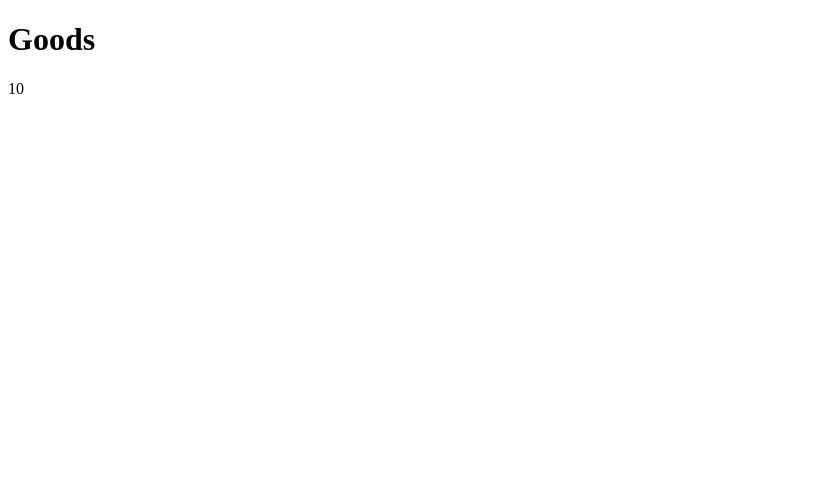
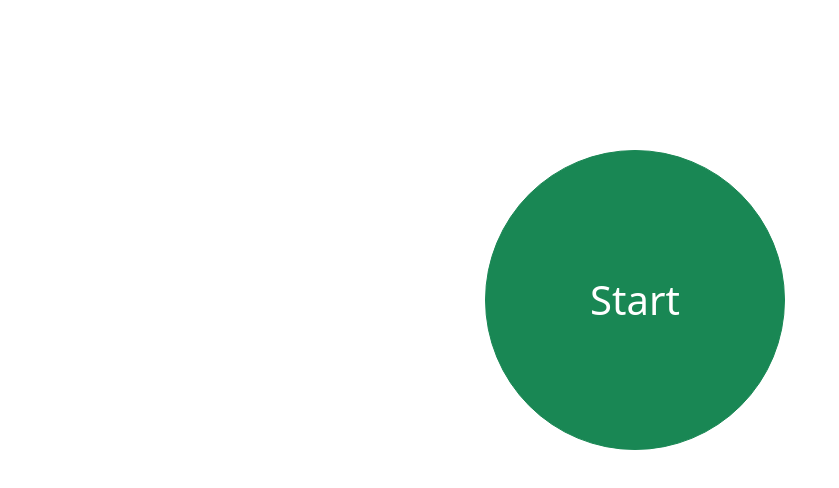
Before and after one commit to mate-academy/react_list-of-goods, a React (Create React App) app: page / in a window 1280 px wide. Shown: the top 488 px of the page, without its empty margins (0-839 px from the left). Built offline with nearby package versions, Linux system fonts and the light colour scheme.

Commit message:
solution

```diff
--- a/public/index.html
+++ b/public/index.html
@@ -4,6 +4,7 @@
     <meta charset="utf-8" />
     <meta name="viewport" content="width=device-width, initial-scale=1" />
     <title>Static list of todos</title>
+    <link href="https://cdn.jsdelivr.net/npm/bootstrap@5.1.1/dist/css/bootstrap.min.css" rel="stylesheet" integrity="sha384-F3w7mX95PdgyTmZZMECAngseQB83DfGTowi0iMjiWaeVhAn4FJkqJByhZMI3AhiU" crossorigin="anonymous">
   </head>
   <body>
     <div id="root"></div>
--- /dev/null
+++ b/src/App.scss
@@ -0,0 +1,31 @@
+.App {
+  display: flex;
+  justify-content: center;
+
+  &__list {
+    padding: 50px;
+  }
+
+  &__start {
+    position: relative;
+    transform: translate(0, 50%);
+    width: 300px;
+    height: 300px;
+
+    border-radius: 100%;
+
+    &--font {
+      font-size: 40px;
+    }
+  }
+}
+
+.card {
+  width: 20rem;
+  margin-bottom: 10px;
+}
+
+.btn {
+  margin-right: 10px;
+  margin-bottom: 10px;
+}
--- a/src/App.tsx
+++ b/src/App.tsx
@@ -1,7 +1,8 @@
 import React from 'react';
-import './App.css';
+import { ListOfGoods } from './Components/ListOfGoods';
+import './App.scss';
 
-const goodsFromServer: string[] = [
+const goodsFromServer = [
   'Dumplings',
   'Carrot',
   'Eggs',
@@ -14,11 +15,77 @@ const goodsFromServer: string[] = [
   'Garlic',
 ];
 
-const App: React.FC = () => (
-  <div className="App">
-    <h1>Goods</h1>
-    {goodsFromServer.length}
-  </div>
-);
+type State = {
+  isStartButton: boolean;
+  listOfGoods: string[];
+};
+
+class App extends React.Component<{}, State> {
+  state = {
+    isStartButton: false,
+    listOfGoods: [...goodsFromServer],
+  };
+
+  start = () => {
+    this.setState(({ isStartButton }) => ({
+      isStartButton: !isStartButton,
+    }));
+  };
+
+  sortAlphabetically = () => {
+    this.setState(({ listOfGoods }) => ({
+      listOfGoods: listOfGoods.sort(),
+    }));
+  };
+
+  reverseGoods = () => {
+    this.setState(({ listOfGoods }) => ({
+      listOfGoods: listOfGoods.reverse(),
+    }));
+  };
+
+  sortByLength = () => {
+    this.setState(({ listOfGoods }) => ({
+      listOfGoods: listOfGoods.sort((a, b) => a.length - b.length),
+    }));
+  };
+
+  reset = () => {
+    this.setState(() => ({
+      listOfGoods: [...goodsFromServer],
+    }));
+  };
+
+  render() {
+    const { listOfGoods } = this.state;
+
+    return (
+      <div className="App">
+        {
+          this.state.isStartButton ? (
+            <div className="App__list">
+              <h1>Goods-list:</h1>
+              <ListOfGoods
+                reverseGoods={this.reverseGoods}
+                sortAlphabetically={this.sortAlphabetically}
+                sortByLength={this.sortByLength}
+                reset={this.reset}
+                goods={listOfGoods}
+              />
+            </div>
+          ) : (
+            <button
+              type="button"
+              className="App__start btn btn-success"
+              onClick={this.start}
+            >
+              <span className="App__start--font">Start</span>
+            </button>
+          )
+        }
+      </div>
+    );
+  }
+}
 
 export default App;
--- /dev/null
+++ b/src/Components/ListOfGoods.tsx
@@ -0,0 +1,55 @@
+type Props = {
+  reverseGoods: () => void;
+  sortAlphabetically: () => void;
+  sortByLength: () => void;
+  reset: () => void;
+  goods: string[];
+};
+
+export const ListOfGoods: React.FC<Props> = ({
+  reverseGoods,
+  sortAlphabetically,
+  sortByLength,
+  reset,
+  goods,
+}) => (
+  <>
+    <button
+      type="button"
+      className="btn btn-primary"
+      onClick={reverseGoods}
+    >
+      Reverse
+    </button>
+    <button
+      type="button"
+      className="btn btn-primary"
+      onClick={sortAlphabetically}
+    >
+      Sort alphabetically
+    </button>
+    <button
+      type="button"
+      className="btn btn-primary"
+      onClick={sortByLength}
+    >
+      Sort by length
+    </button>
+    <div className="card">
+      <ul className="list-group list-group-flush">
+        {goods.map(item => (
+          <li className="list-group-item" key={item}>
+            {item}
+          </li>
+        ))}
+      </ul>
+    </div>
+    <button
+      type="button"
+      className="btn btn-danger"
+      onClick={reset}
+    >
+      Reset
+    </button>
+  </>
+);
```
Also changed, not shown: src/App.css (deleted), 1 other file (tests, documents, lock files or other folders).
